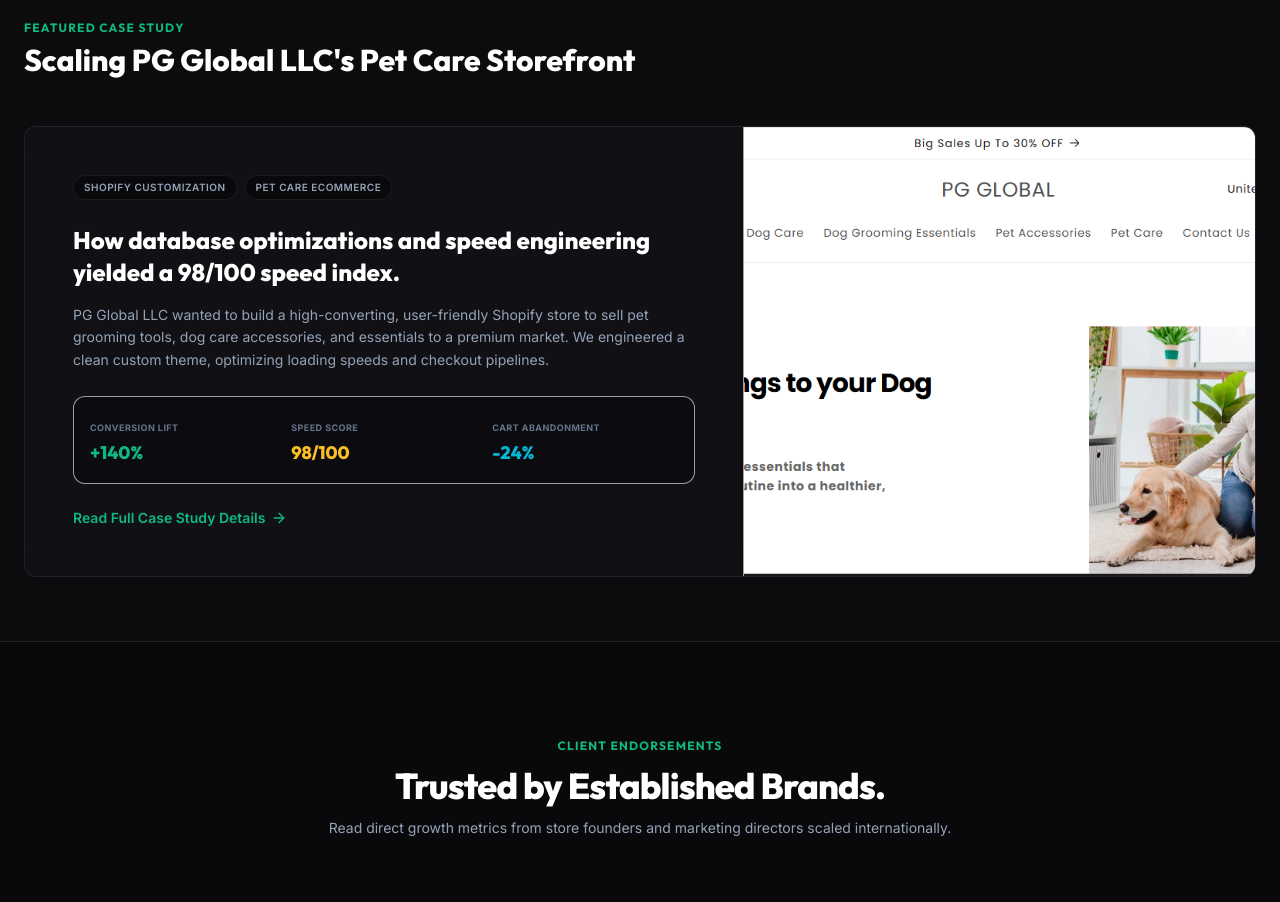
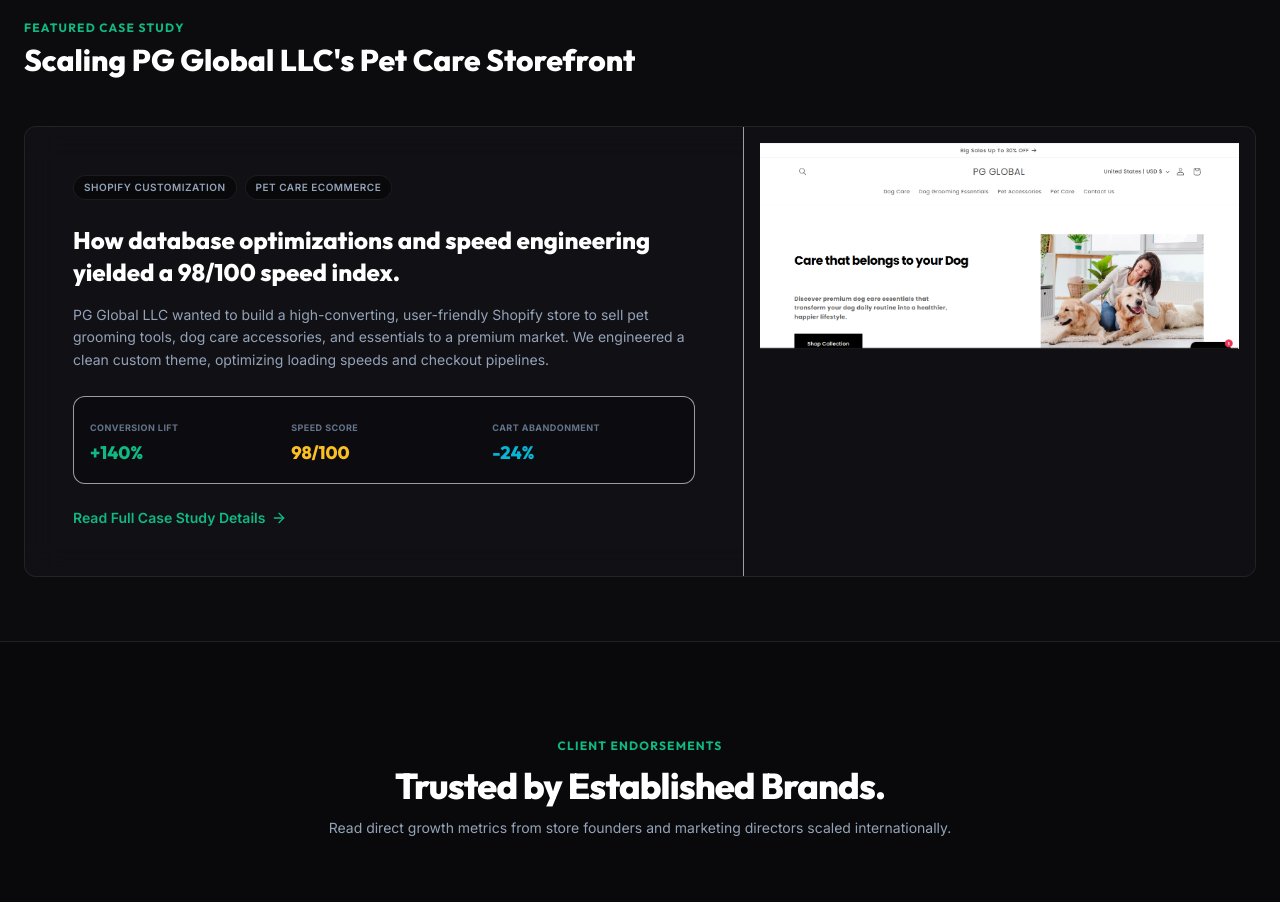
Before and after one commit to rajashahnawaz680-stack/Portfolio, a Next.js app: page / in a window 1280 px wide. Shown: the part 2140-3042 px from the top of the page. Built offline with nearby package versions, Linux system fonts and the light colour scheme.

Commit message:
Fix project screenshot scaling to object-contain to prevent cropping

```diff
--- a/src/app/page.tsx
+++ b/src/app/page.tsx
@@ -442,11 +442,11 @@
             </div>
 
             {/* Case Graphic panel */}
-            <div className="lg:col-span-5 bg-brand-secondary/40 relative h-64 lg:h-full min-h-[300px] border-t lg:border-t-0 lg:border-l border-brand-border/60 overflow-hidden flex items-center justify-center">
+            <div className="lg:col-span-5 bg-brand-secondary/20 relative h-64 lg:h-full min-h-[300px] border-t lg:border-t-0 lg:border-l border-brand-border/60 overflow-hidden flex items-center justify-center p-4">
               <img
                 src="/pgglobal.png"
                 alt="PG Global LLC Website Preview"
-                className="w-full h-full object-cover object-top"
+                className="w-full h-full object-contain object-top transition-transform duration-500 hover:scale-[1.02]"
               />
             </div>
           </div>
--- a/src/app/portfolio/page.tsx
+++ b/src/app/portfolio/page.tsx
@@ -201,11 +201,11 @@
               className="glass-card rounded-2xl overflow-hidden grid grid-cols-1 lg:grid-cols-12 gap-0 border border-brand-border shadow-lg group"
             >
               {/* Screenshot Image Column */}
-              <div className="lg:col-span-3 relative h-56 lg:h-full min-h-[220px] border-b lg:border-b-0 lg:border-r border-brand-border/60 bg-brand-secondary/40 overflow-hidden flex items-center justify-center">
+              <div className="lg:col-span-3 relative h-56 lg:h-full min-h-[220px] border-b lg:border-b-0 lg:border-r border-brand-border/60 bg-brand-secondary/20 overflow-hidden flex items-center justify-center p-3">
                 <img
                   src={cs.image}
                   alt={`${cs.title} Site Screenshot`}
-                  className="w-full h-full object-cover object-top transition-transform duration-500 group-hover:scale-105"
+                  className="w-full h-full object-contain object-top transition-transform duration-500 group-hover:scale-[1.03]"
                 />
               </div>
 
```
